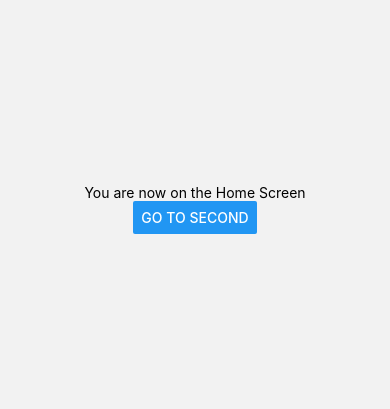
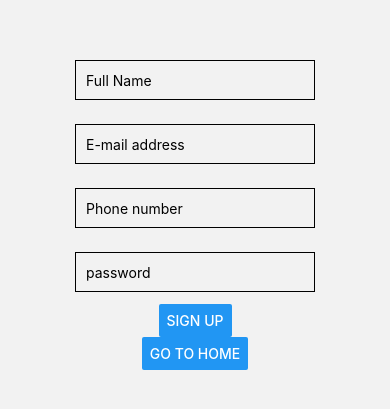
Before and after one commit to LateBox/client, a React Native app: screen /Register in a window 390 px wide. Shown: the part 213-622 px from the top of the page. Built offline with nearby package versions, Linux system fonts and the light colour scheme.

Commit message:
add sign up page

```diff
--- a/App.js
+++ b/App.js
@@ -5,6 +5,7 @@ import { createNativeStackNavigator } from '@react-navigation/native-stack';
 import HomeScreen from './src/views/HomeScreen';
 import SecondScreen from './src/views/SecondScreen';
 import SigninScreen from './src/views/SigninScreen';
+import SignupScreen from './src/views/SignupScreen';
 
 
 
@@ -18,6 +19,7 @@ function App() {
         <Stack.Screen name="Home" component={HomeScreen}/>
         <Stack.Screen name="Second" component={SecondScreen}/>
         <Stack.Screen name="Login" component={SigninScreen}/>
+        <Stack.Screen name="Register" component={SignupScreen}/>
       </Stack.Navigator>
     </NavigationContainer>
   );
--- a/src/views/SecondScreen.js
+++ b/src/views/SecondScreen.js
@@ -6,6 +6,8 @@ function SecondScreen({ navigation }) {
       <View style={{ flex: 1, alignItems: 'center', justifyContent: 'center' }}>
         <Text>You are now on the Second Screen</Text>
         <Button title="Go to Login" onPress={() => navigation.navigate('Login')} />
+        <Button title="Go to Register" onPress={() => navigation.navigate('Register')} />
+        <Button title="Return to home" onPress={() => navigation.navigate('Home')} />
       </View>
     );
 }
--- /dev/null
+++ b/src/views/SignupScreen.js
@@ -0,0 +1,49 @@
+import * as React from 'react';
+import { Button, View, TextInput, StyleSheet } from 'react-native';
+
+function SignupScreen({ navigation }) {
+    return (
+        <View style={{ flex: 1, alignItems: 'center', justifyContent: 'center' }}>
+            <TextInput
+                style={styles.input}
+                value={String}
+                placeholder="Full Name"
+            />
+
+            <TextInput
+                style={styles.input}
+                value={String}
+                placeholder="E-mail address"
+            />
+
+            <TextInput
+                style={styles.input}
+                value={String}
+                placeholder="Phone number"
+            />
+            <TextInput
+                style={styles.input}
+                value={String}
+                placeholder="password"
+            />
+
+            <Button title="Sign up" onPress={() => navigation.navigate('Login')} />
+
+            <Button title="Go to Home" onPress={() => navigation.navigate('Home')} />
+
+
+        </View>
+    );
+}
+
+
+const styles = StyleSheet.create({
+    input: {
+        height: 40,
+        margin: 12,
+        borderWidth: 1,
+        padding: 10,
+    },
+});
+
+export default SignupScreen;
```
Also changed, not shown: src/views/SignupPage.js (deleted).
